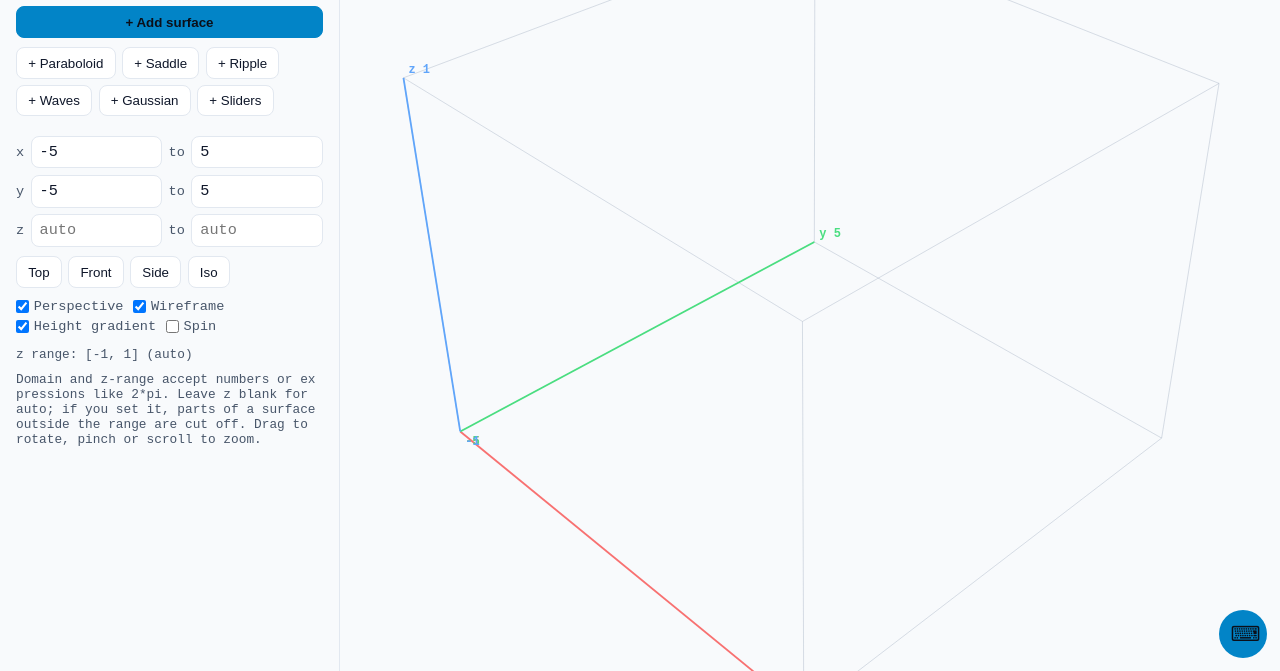
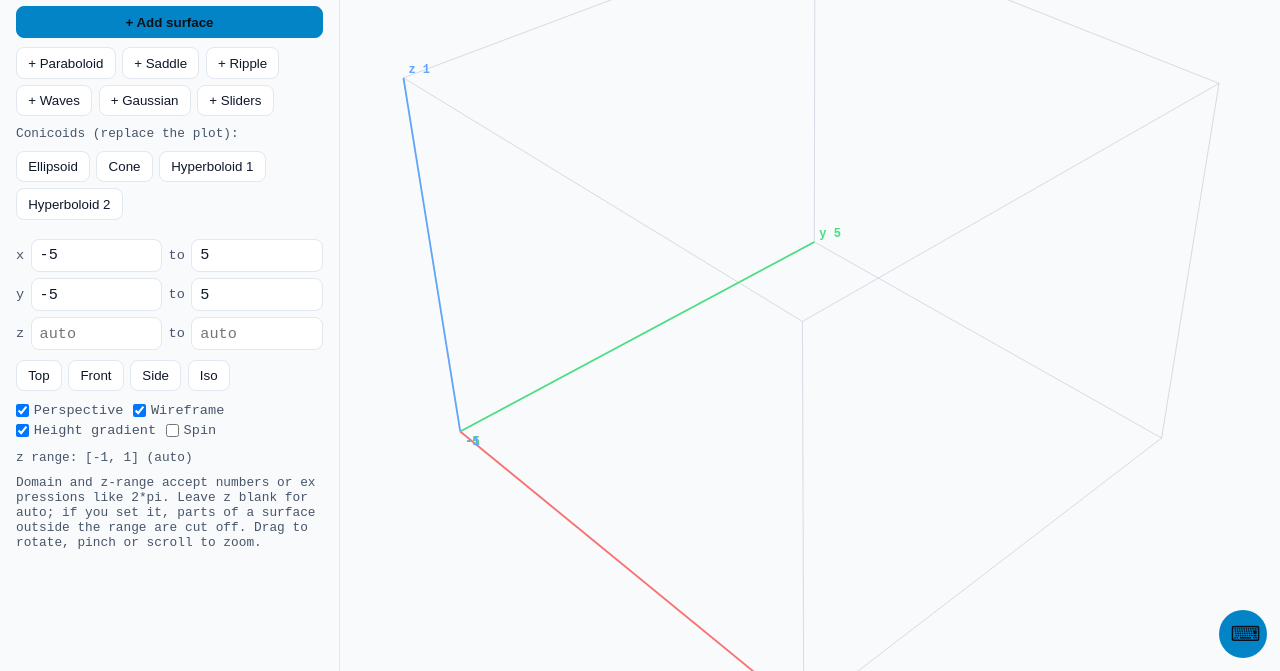
Before and after one commit to Sagnik-1859/sagnik-1859.github.io, a plain HTML site: page plot-3d/index.html in a window 1280 px wide. Shown: the part 129-800 px from the top of the page. Drawn offline with nearby package versions, Linux system fonts and the light colour scheme.

Commit message:
Add new 3D shapes: Ellipsoid, Cone, Hyperboloid

```diff
--- a/plot-3d/index.html
+++ b/plot-3d/index.html
@@ -46,6 +46,7 @@ input[type=range]{width:100%;accent-color:var(--accent)}
     <div id="rows"></div>
     <button class="go" id="add">+ Add surface</button>
     <div class="row" id="pre"></div>
+    <div class="m">Conicoids (replace the plot):</div><div class="row" id="con"></div>
     <div id="sl"></div>
     <div class="dom">
       <span>x</span><input id="x0" value="-5"><span>to</span><input id="x1" value="5">
@@ -187,6 +188,14 @@ cv.addEventListener('wheel',e=>{e.preventDefault();st.zoom=Math.min(8,Math.max(.
   .forEach(([n,e])=>{const b=document.createElement('button');b.textContent='+ '+n;b.onclick=()=>add(e);$('pre').append(b)});
 [['Top',0,Math.PI/2],['Front',0,0],['Side',Math.PI/2,0],['Iso',-.8,.6]]
   .forEach(([n,y,p])=>{const b=document.createElement('button');b.textContent=n;b.onclick=()=>{Object.assign(st,{yaw:y,pit:p,zoom:1});draw()};$('views').append(b)});
+[['Ellipsoid',['sqrt(1-x^2/4-y^2/9)','-sqrt(1-x^2/4-y^2/9)'],[-2,2,-3,3,-1,1]],
+ ['Cone',['sqrt(x^2+y^2)','-sqrt(x^2+y^2)'],[-3,3,-3,3,-3,3]],
+ ['Hyperboloid 1',['sqrt(x^2+y^2-1)','-sqrt(x^2+y^2-1)'],[-3,3,-3,3,-3,3]],
+ ['Hyperboloid 2',['sqrt(1+x^2+y^2)','-sqrt(1+x^2+y^2)'],[-3,3,-3,3,-4,4]]]
+  .forEach(([n,ex,dm])=>{const b=document.createElement('button');b.textContent=n;b.onclick=()=>{
+    S=ex.map(src=>{const f={src};compile(f);return f});
+    ['x0','x1','y0','y1','z0','z1'].forEach((id,i)=>$(id).value=dm[i]);
+    renderRows();update();readDomain()};$('con').append(b)});
 let raf;
 $('sp').onchange=e=>{st.spin=e.target.checked;const tick=()=>{if(!st.spin)return;st.yaw+=.01;draw();raf=requestAnimationFrame(tick)};cancelAnimationFrame(raf);tick()};
 $('pp').onchange=e=>{st.persp=e.target.checked;draw()};
```
